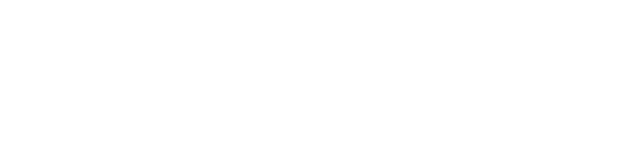
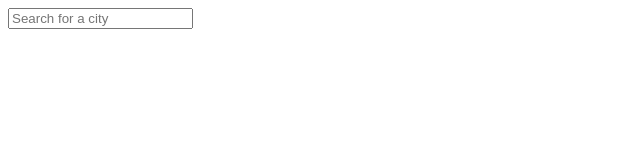
Before and after one commit to daniellecarrick/city-pulse, a website: page public/index.html in a window 1280 px wide. Shown: the whole page, without its empty margins (0-640 px from the left). Drawn offline with nearby package versions, Linux system fonts and the light colour scheme; some packages are replaced by stand-ins of ours; a script that the page names is missing.

Commit message:
changed root folder in server file

```diff
--- a/public/index.html
+++ b/public/index.html
@@ -6,7 +6,7 @@
   <title>City Pulse</title>
 </head>
 <body>
-
+<input type="text" class="" name="location" placeholder="Search for a city" ng-autocomplete options="options" details="details" ng-required="true"/>
   <script src="/angular/angular.js"></script>
   <script src="/ng-autocomplete/src/ngAutocomplete.js"></script>
 </body>
--- a/server.js
+++ b/server.js
@@ -1,6 +1,10 @@
 var express = require('express');
 var app = express();
+
+// Tells express to look fr files using either of the below as a root
+app.use(express.static('public'));
+app.use(express.static('node_modules'));
+
 app.listen(8000, function() {
   console.log("Let's find some cities on 8000");
 });
-app.use(express.static('public'));
```
